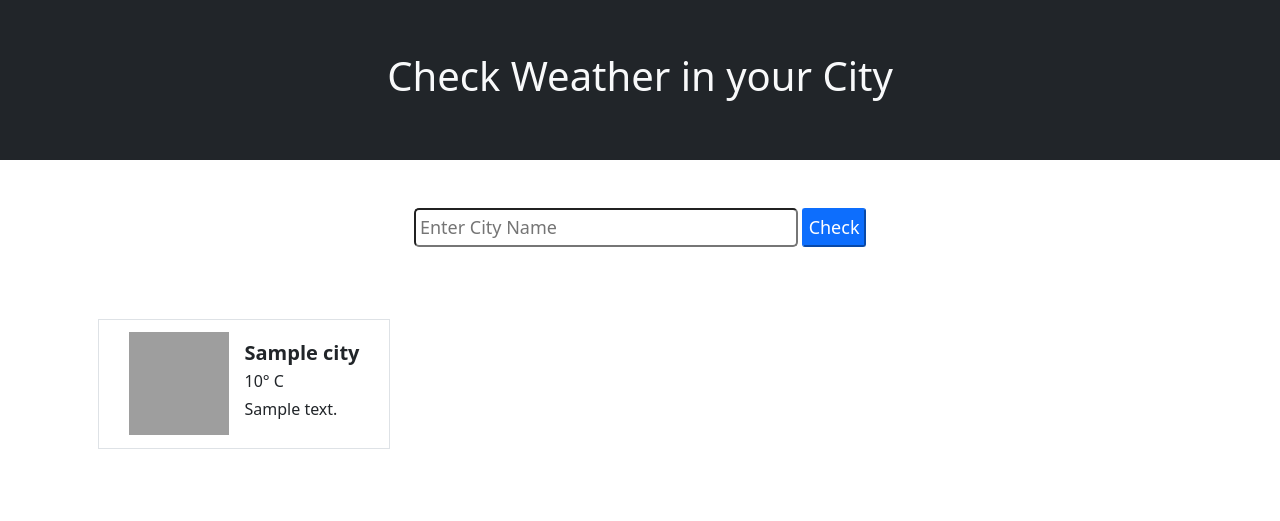
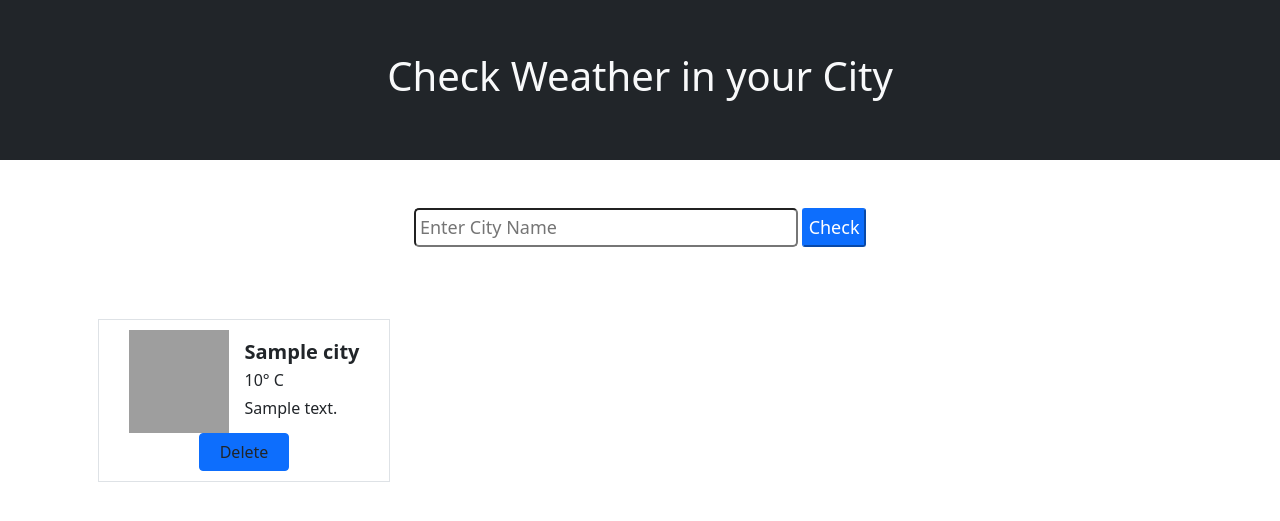
Before and after one commit to pushkar707/flask-weather-app, a Flask app: template templates/weather.html in a window 1280 px wide. Shown: the top 521 px of the page. Run offline with Flask 2, Linux system fonts and the light colour scheme; the template is opened without the code that fills it: most values are stand-ins (such as "Sample title", 1, 10 or a date in 2020); grey boxes are pictures that could not be loaded.

Commit message:
Added a delete button to each city

```diff
--- a/app.py
+++ b/app.py
@@ -36,7 +36,6 @@ def home():
             db.session.commit()
 
     cities = City.query.all()
-    # cities = ['New Delhi' , 'Las Vegas', 'Paris']
 
     weather_data = []
 
@@ -47,12 +46,21 @@ def home():
             "city": city.name,
             "temperature": r["main"]['temp'],
             "description": r["weather"][0]["description"],
-            "icon" : r["weather"][0]["icon"]
+            "icon" : r["weather"][0]["icon"],
+            "id" : city.id
         }
 
         weather_data.append(weather)
 
     return render_template('weather.html', weather_data = weather_data)
 
+@app.route('/delete/<int:city_id>')
+def delete(city_id):
+    city = City.query.get(city_id)
+    db.session.delete(city)
+    db.session.commit()
+    return redirect(url_for('home'))
+
+
 if __name__ == '__main__':
     app.run(port=5000,debug=True)
--- a/templates/weather.html
+++ b/templates/weather.html
@@ -40,9 +40,9 @@
     <div class="container">
     {% for weather in weather_data %}
 
-        <div class="border my-4 mx-3" style="height: 130px; width: 292px; float: left;">
+        <div class="border my-4 mx-3" style="height: 163px; width: 292px; float: left;">
             <div class="d-flex justify-content-center align-items-center">
-                <img src="http://openweathermap.org/img/w/{{ weather.icon }}.png" width="100px" height="103px" style="margin-top: 12px;" >
+                <img src="http://openweathermap.org/img/w/{{ weather.icon }}.png" width="100px" height="103px" style="margin-top: 10px;" >
 
                 <div style="padding-top: 6px; margin-left: 16px;" >
                     <h5 class="my-1"><b>{{weather.city}}</b></h5>
@@ -50,6 +50,11 @@
                     <p class="my-1">{{weather.description}}</p>
                 </div>
             </div>
+            <div class="text-center">
+                <button class="btn btn-primary" style="width: 7vw;">
+                    <a href="{{url_for('delete',city_id=weather.id)}}" class="text-dark text-decoration-none">Delete</a>
+                </button>
+            </div>
         </div>
     {% endfor %}
      </div>
```
Also changed, not shown: data.sqlite.
